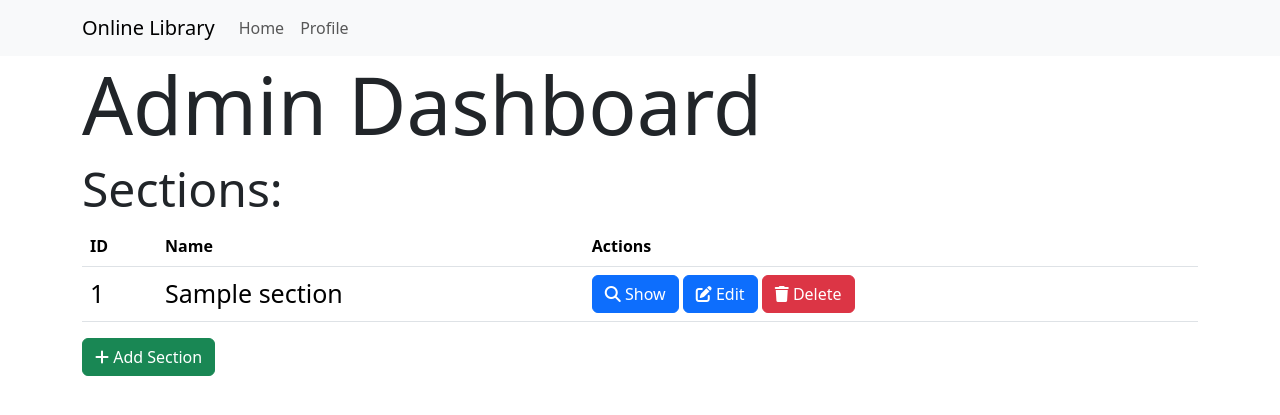
After one commit to rajarshiroydev/modern_application_development_1, a Flask app: page /admin in a window 1280 px wide. The commit adds this page. Shown: the top 415 px of the page. Run offline with Flask 3, Linux system fonts and the light colour scheme; the visitor is signed in with stand-in values (Sample User, id 1); tables that the repository leaves empty hold one stand-in row (values such as "Sample post").

Commit message:
worked on admin dashboard

```diff
--- a/routes.py
+++ b/routes.py
@@ -1,22 +1,18 @@
-from crypt import methods
 from flask import (
     flash,
     redirect,
     render_template,
     request,
     url_for,
-    redirect,
-    flash,
     session,
 )
-
 from app import app
-from models import db, User
+from models import db, Section, User
 from werkzeug.security import generate_password_hash, check_password_hash
 from functools import wraps
 
 
-# decorator for auth required
+# decorator for auth required for users
 def auth_required(func):
     @wraps(func)
     def inner(*args, **kwargs):
@@ -25,6 +21,24 @@ def auth_required(func):
         else:
             flash("Please login to continue")
             return redirect(url_for("login"))
+
+    return inner
+
+
+# decorator for auth required for admin
+def admin_required(func):
+    @wraps(func)
+    def inner(*args, **kwargs):
+        if "user_id" not in session:
+            flash("Please login to continue")
+            return redirect(url_for("login"))
+
+        user = User.query.get(session["user_id"])
+
+        if not user.is_admin:
+            flash("You are not authorized to access this page")
+            return redirect(url_for("index"))
+        return func(*args, **kwargs)
 
     return inner
 
@@ -114,21 +128,26 @@ def profile():
 @auth_required
 def profile_post():
     name = request.form.get("name")
-    username = request.form.get("username")
+    username = request.form.get("username")  # rajarshiroy
     cpassword = request.form.get("cpassword")
     password = request.form.get("password")
 
+    if not name or not username or not cpassword or not password:
+        flash("Please fill out all the fields")
+        return redirect(url_for("profile"))
+
     user = User.query.get(session["user_id"])
-    new_username = User.query.filter_by(username=username).first()
-    if new_username:
-        flash("Username already exists")
-        return redirect(url_for("profile"))
+    if username != user.username:  # rajarshiroy != rajarshiroy2
+        new_username = User.query.filter_by(username=username).first()
+        if new_username:
+            flash("Username already exists")
+            return redirect(url_for("profile"))
 
     if not check_password_hash(user.passhash, cpassword):
         flash("Current passwords do not match")
         return redirect(url_for("profile"))
 
-    if check_password_hash(user.passhash, password):
+    if check_password_hash(cpassword, password):
         flash("New password cannot be same as the old password")
         return redirect(url_for("profile"))
 
@@ -146,3 +165,66 @@ def profile_post():
 def logout():
     session.pop("user_id")
     return redirect(url_for("login"))
+
+
+# admin section
+@app.route("/admin")
+@admin_required
+def admin():
+    sections = Section.query.all()
+    return render_template("admin.html", sections=sections)
+
+
+@app.route("/section/add")
+@admin_required
+def add_section():
+    return render_template("/section/add.html")
+
+
+@app.route("/section/add", methods=["POST"])
+@admin_required
+def add_section_post():
+    name = request.form.get("name")
+
+    if not name:
+        flash("Please fill out all the fields")
+        return redirect(url_for("add_section"))
+
+    section = Section(name=name)
+    db.session.add(section)
+    db.session.commit()
+
+    flash("Section created successfully")
+    return redirect(url_for("admin"))
+
+
+@app.route("/section/<int:id>/")
+@admin_required
+def show_section(id):
+    return "show section"
+
+
+@app.route("/section/<int:id>/edit")
+@admin_required
+def edit_section(id):
+    section = Section.query.get(id)
+    if not section:
+        flash("Section does not exist")
+        return redirect(url_for("admin"))
+    return render_template("/section/edit.html", section=section)
+
+
+@app.route("/section/<int:id>/edit", methods=["POST"])
+@admin_required
+def edit_section_post(id):
+    section = Section.query.get(id)
+    if not section:
+        flash("Section does not exist")
+        return redirect(url_for("admin"))
+    return render_template("/section/edit.html", section=section)
+
+
+@app.route("/section/<int:id>/delete")
+@admin_required
+def delete_section(id):
+    return "show section"
--- /dev/null
+++ b/templates/admin.html
@@ -0,0 +1,47 @@
+{% extends "layout.html" %}
+
+{% block title %}
+Admin Dashboard
+{% endblock %}
+
+{% block content %}
+<h1 class="display-1">Admin Dashboard</h1>
+
+<h2 class="display-5">Sections:</h2>
+
+<table class="table">
+    <thead>
+        <tr>
+            <th>ID</th>
+            <th>Name</th>
+            <th>Actions</th>
+        </tr>
+    </thead>
+    <tbody>
+        {% for section in sections %}
+        <tr>
+            <td style="font-size: 25px">{{section.id}}</td>
+            <td style="font-size: 25px">{{section.name}}</td>
+            <td>
+                <a href="{{url_for('show_section', id=section.id)}}" class="btn btn-primary">
+                    <i class="fas fa-search"></i>
+                    Show
+                </a>
+                <a href="{{url_for('edit_section', id=section.id)}}" class="btn btn-primary">
+                    <i class="fas fa-edit"></i>
+                    Edit
+                </a>
+                <a href="{{url_for('delete_section', id=section.id)}}" class="btn btn-danger">
+                    <i class="fas fa-trash"></i>
+                    Delete
+                </a>
+            </td>
+        </tr>
+        {% endfor %}
+    </tbody>
+</table>
+<a href="{{url_for('add_section')}}" class="btn btn-success">
+    <i class="fas fa-plus"></i>
+    Add Section
+</a>
+{% endblock %}
--- a/templates/layout.html
+++ b/templates/layout.html
@@ -8,11 +8,15 @@
     {% block style %}
     <link href="https://cdn.jsdelivr.net/npm/bootstrap@5.3.3/dist/css/bootstrap.min.css" rel="stylesheet"
         integrity="sha384-QWTKZyjpPEjISv5WaRU9OFeRpok6YctnYmDr5pNlyT2bRjXh0JMhjY6hW+ALEwIH" crossorigin="anonymous" />
+    <link rel="stylesheet" href="https://cdnjs.cloudflare.com/ajax/libs/font-awesome/6.5.1/css/all.min.css"
+        integrity="sha512-DTOQO9RWCH3ppGqcWaEA1BIZOC6xxalwEsw9c2QQeAIftl+Vegovlnee1c9QX4TctnWMn13TZye+giMm8e2LwA=="
+        crossorigin="anonymous" referrerpolicy="no-referrer" />
     {% endblock %}
 </head>
 
 <body>
-    {% include 'navbar.html' %} <!--include has auto "with_context" if not mentioned explicitly which allows it to access the user_id in the session -->
+    {% include 'navbar.html' %}
+    <!--include has auto "with_context" if not mentioned explicitly which allows it to access the user_id in the session -->
     {% with messages = get_flashed_messages() %}
     {% if messages %}
     {% for message in messages %}
--- a/templates/navbar.html
+++ b/templates/navbar.html
@@ -1,6 +1,6 @@
 <nav class="navbar navbar-expand-lg bg-body-tertiary">
     <div class="container">
-        <a class="navbar-brand" href="#">Book Store</a>
+        <a class="navbar-brand" href="#">Online Library</a>
         <button class="navbar-toggler" type="button" data-bs-toggle="collapse" data-bs-target="#navbarNavAltMarkup"
             aria-controls="navbarNavAltMarkup" aria-expanded="false" aria-label="Toggle navigation">
             <span class="navbar-toggler-icon"></span>
```
Also changed, not shown: templates/profile.html (+9 -8 lines), templates/section/add.html (added, +20 -0 lines), templates/section/edit.html (added, +20 -0 lines).
